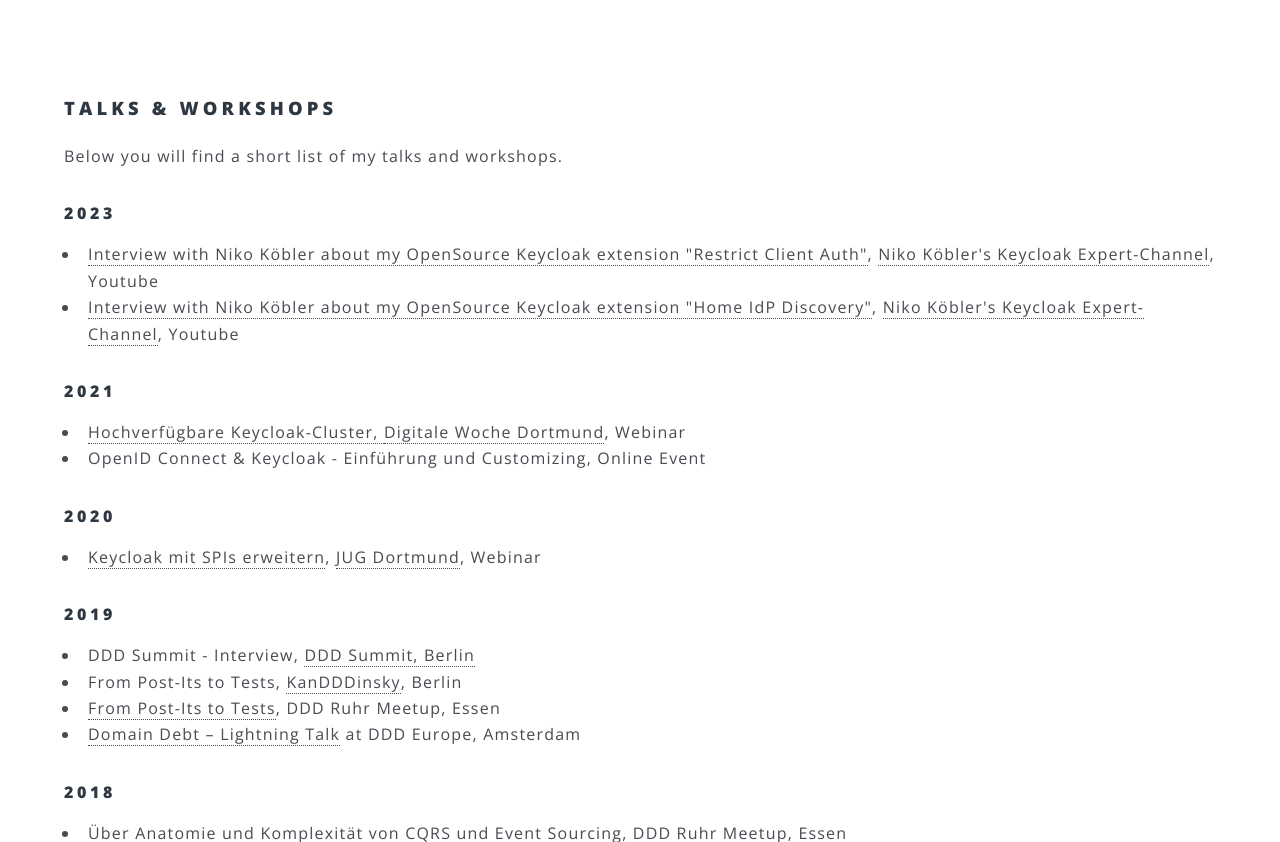
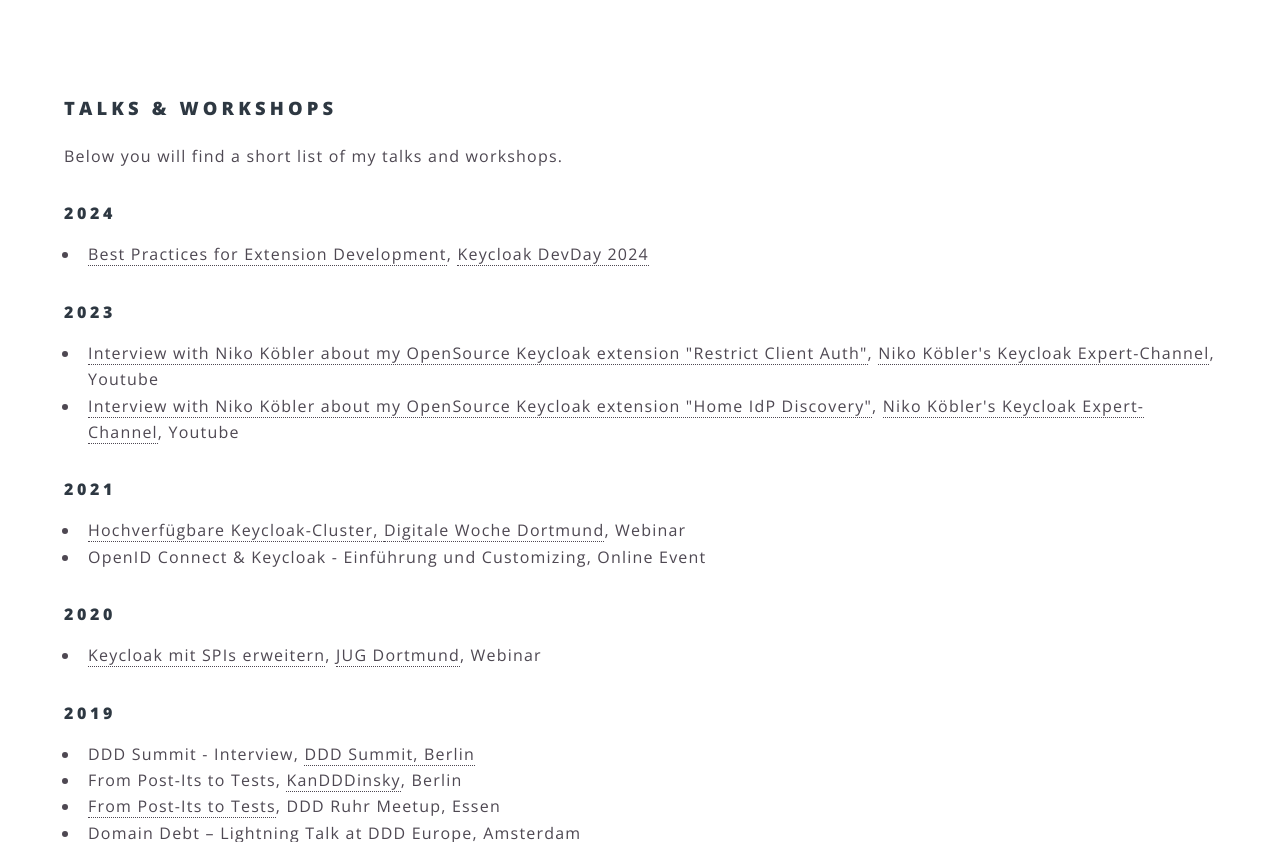
Before and after one commit to sventorben/sventorben.de, a Jekyll site: the page built from talks.html, in a window 1280 px wide and 900 px high, scrolled down 339 px, cut to the strip 58-900 px from the top of the window. Built offline with Jekyll 4.4.1, drawn with Linux system fonts in a browser that asks for light colours.

Commit message:
Add Keycloak DevDay talk

```diff
--- a/talks.html
+++ b/talks.html
@@ -6,6 +6,10 @@
 ---
 	<p>Below you will find a short list of my talks and workshops.</p>
 
+        <h4>2024</h4>
+	<ul>
+		<li><a href="https://www.youtube.com/watch?v=1IhcQjdjbsI" target="_blank">Best Practices for Extension Development</a>, <a href="https://keycloak-day.dev/" target="_blank">Keycloak DevDay 2024</li>
+	</ul>
 	<h4>2023</h4>
 	<ul>
 		<li><a href="https://www.youtube.com/watch?v=eQjOCrcit24" target="_blank">Interview with Niko Köbler about my OpenSource Keycloak extension "Restrict Client Auth"</a>, <a href="https://www.youtube.com/@dasniko" target="_blank">Niko Köbler's Keycloak Expert-Channel</a>, Youtube</li>
```
